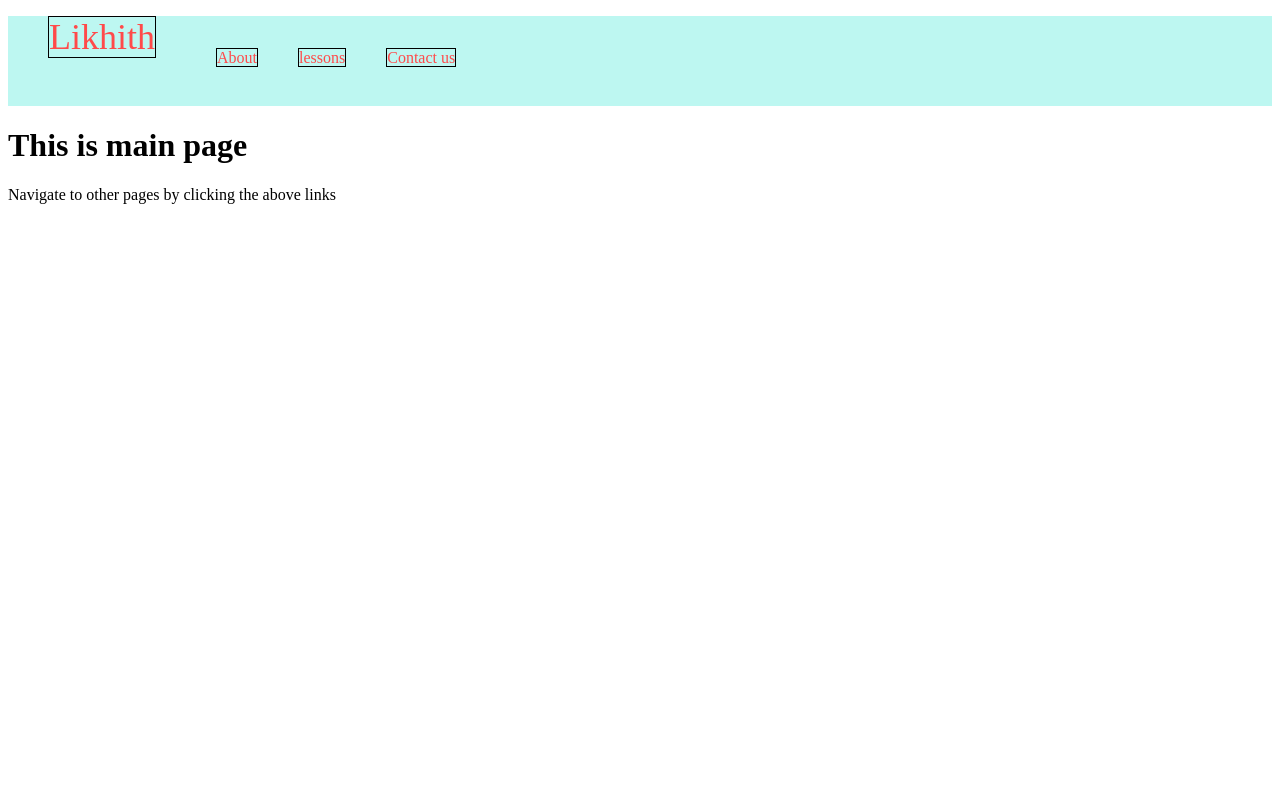
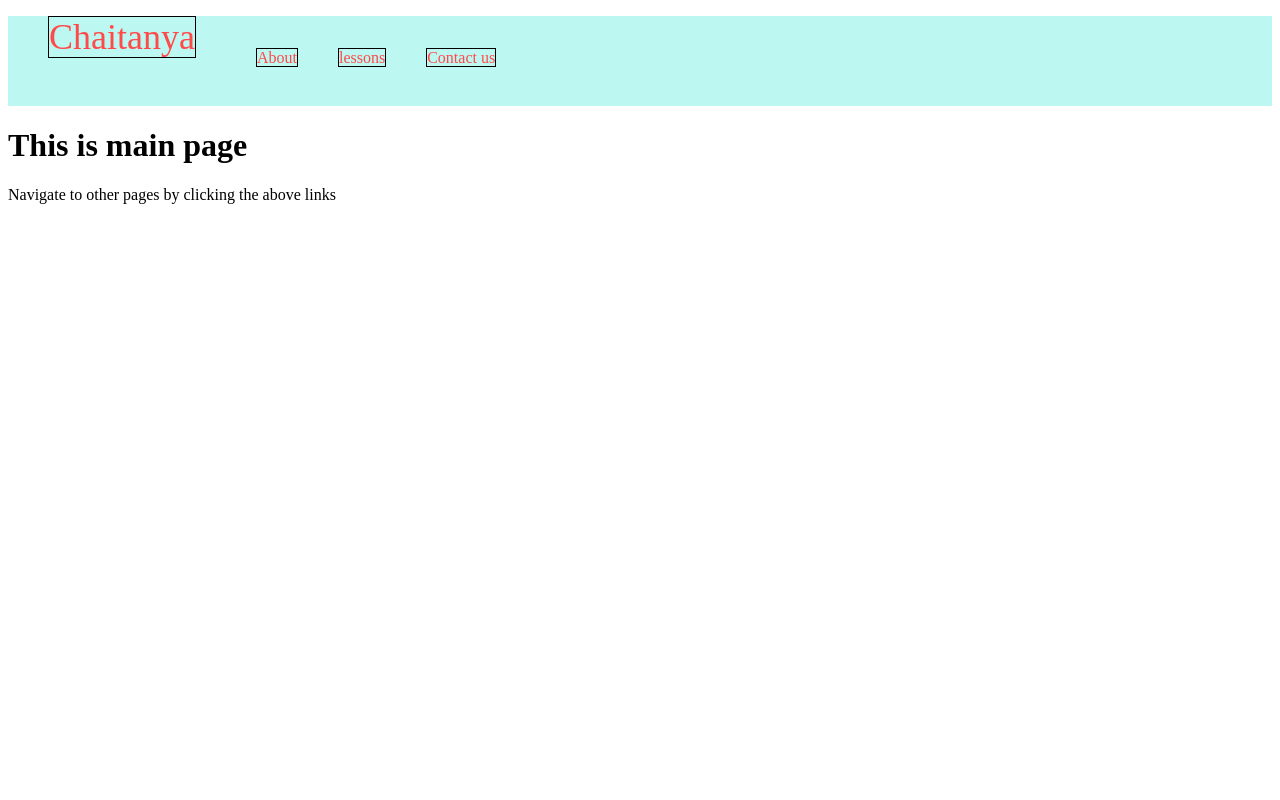
Before and after one commit to VKChaitanya45/project1, a plain HTML site: page index.html in a window 1280 px wide. Shown: the top 800 px of the page. Drawn offline with Linux system fonts and the light colour scheme.

Commit message:
Update index.html

```diff
--- a/index.html
+++ b/index.html
@@ -8,7 +8,7 @@
 <body>
 <div class="header">
     <div class="header-logo">
-        <a href="project1.html">Likhith</a>
+        <a href="project1.html">Chaitanya</a>
 
     </div>
     <div class="header-list">
```
